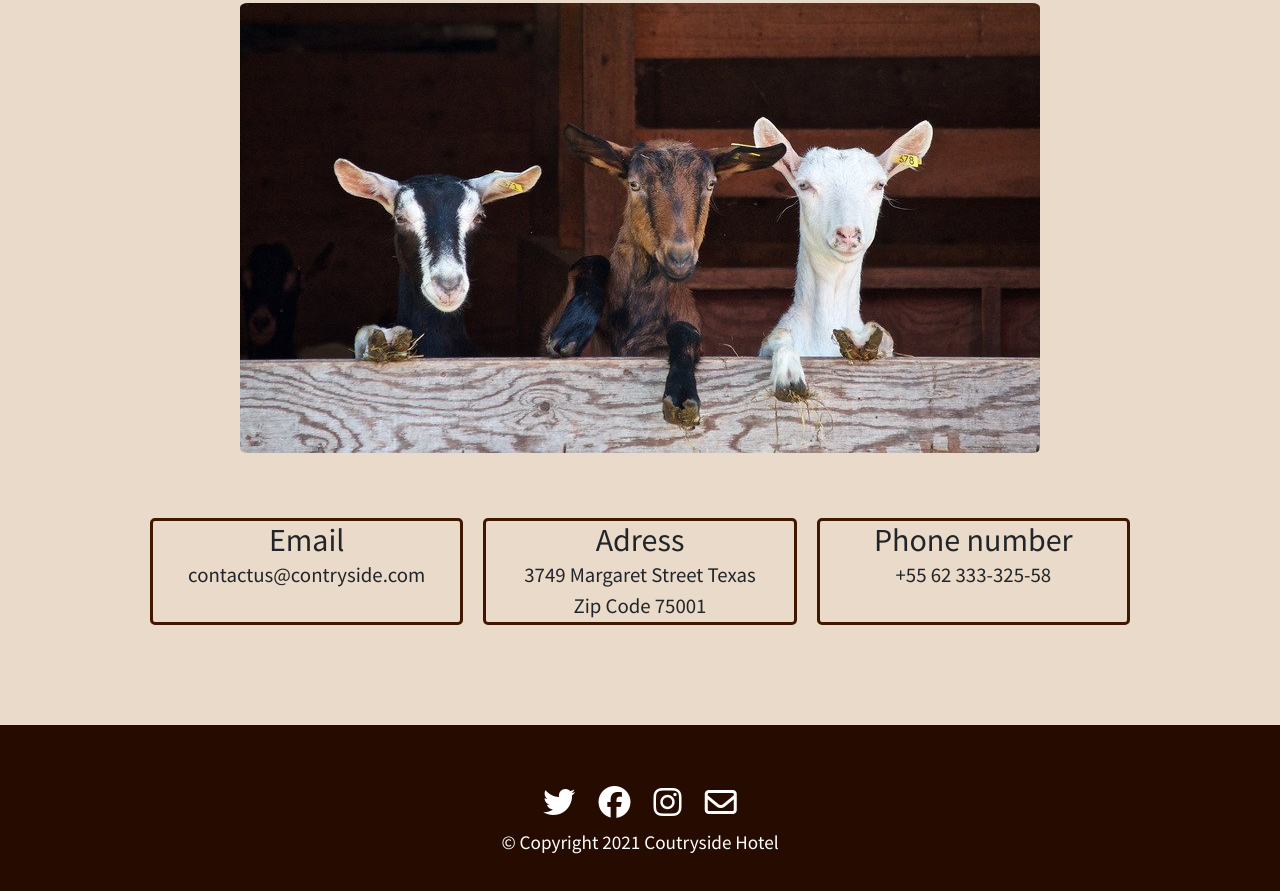
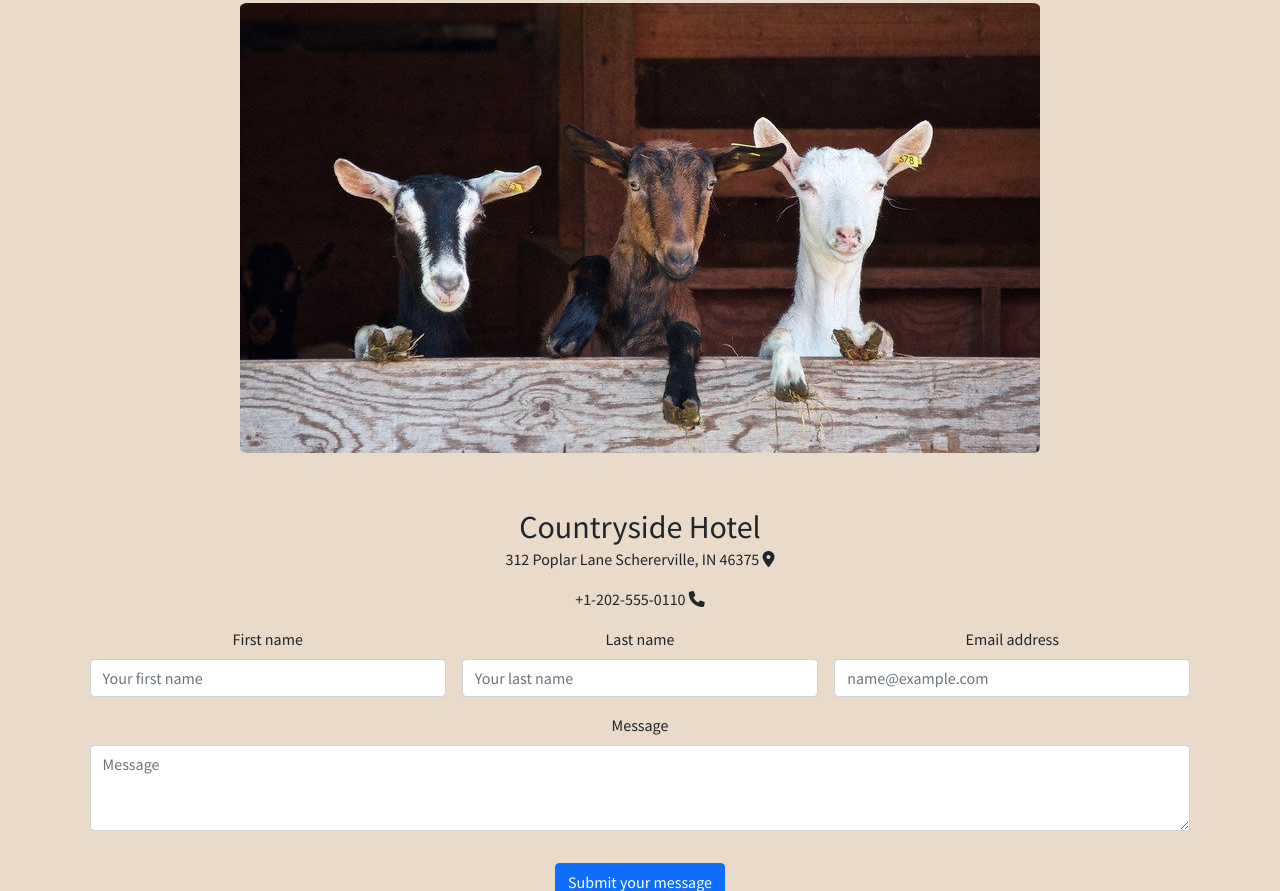
Before and after one commit to radybsb/CSS_BTSP_personal_project, a plain HTML site: page index.html in a window 1280 px wide. Shown: the part 1909-2800 px from the top of the page. Drawn offline with nearby package versions, Linux system fonts and the light colour scheme.

Commit message:
Update the contact section and some responsiveness
I reshaped the contact section, adding some forms and icons for it.

In addition to that, I also implemented some others responsiveness codes to the whole site.

```diff
--- a/index.html
+++ b/index.html
@@ -1,5 +1,6 @@
 <!DOCTYPE html>
 <html lang="en">
+
 <head>
   <meta charset="UTF-8">
   <meta http-equiv="X-UA-Compatible" content="IE=edge">
@@ -7,7 +8,8 @@
   <title>Countryside Hotel</title>
 
   <!-- Bootstrap5 -->
-    <link href="https://cdn.jsdelivr.net/npm/bootstrap@5.0.1/dist/css/bootstrap.min.css" rel="stylesheet" integrity="sha384-+0n0xVW2eSR5OomGNYDnhzAbDsOXxcvSN1TPprVMTNDbiYZCxYbOOl7+AMvyTG2x" crossorigin="anonymous">
+  <link href="https://cdn.jsdelivr.net/npm/bootstrap@5.0.1/dist/css/bootstrap.min.css" rel="stylesheet"
+    integrity="sha384-+0n0xVW2eSR5OomGNYDnhzAbDsOXxcvSN1TPprVMTNDbiYZCxYbOOl7+AMvyTG2x" crossorigin="anonymous">
 
   <!-- CSS -->
   <link rel="stylesheet" href="css/styles.css">
@@ -20,20 +22,27 @@
 
   <!-- Google Fonts -->
   <link rel="preconnect" href="https://fonts.gstatic.com">
-    <link href="https://fonts.googleapis.com/css2?family=Cinzel:wght@400;600;700;800&family=Source+Sans+Pro:wght@200;400;600;700;900&display=swap" rel="stylesheet">
+  <link
+    href="https://fonts.googleapis.com/css2?family=Cinzel:wght@400;600;700;800&family=Source+Sans+Pro:wght@200;400;600;700;900&display=swap"
+    rel="stylesheet">
 
   <!-- Font Awesome -->
   <script src="https://kit.fontawesome.com/5885fdbdb1.js" crossorigin="anonymous"></script>
 </head>
 
 <body>
+
+  <!-- Header -->
+
   <section id="header">
     <div class="header-content">
       <div>
         <nav class="navbar navbar-expand-lg navbar-dark bg-dark-transp">
           <div class="container-fluid">
             <a class="navbar-brand" href="#">Countryside Hotel</a>
-                        <button class="navbar-toggler" type="button" data-bs-toggle="collapse" data-bs-target="#navbarSupportedContent" aria-controls="navbarSupportedContent" aria-expanded="false" aria-label="Toggle navigation">
+            <button class="navbar-toggler" type="button" data-bs-toggle="collapse"
+              data-bs-target="#navbarSupportedContent" aria-controls="navbarSupportedContent" aria-expanded="false"
+              aria-label="Toggle navigation">
               <span class="navbar-toggler-icon"></span>
             </button>
             <div class="collapse navbar-collapse" id="navbarSupportedContent">
@@ -58,8 +67,6 @@
           </div>
         </nav>
       </div>
-
-            <div>
       <div class="header-text">
         <div class="title-container">
           <h1 class="header-title">
@@ -71,8 +78,10 @@
         </div>
       </div>
     </div>
-        </div>
   </section>
+
+
+  <!-- Features -->
 
   <section id="features">
     <div class="features-content">
@@ -80,51 +89,67 @@
         <div class="col">
           <img class="feature-img" src="images/room.jpg" alt="rooms">
           <h3 class="feature-heading">Rustic accommodations</h3>
-                    <p class="feature-text">Lorem ipsum dolor sit amet, consectetur adipiscing elit, sed do eiusmod tempor incididunt ut labore et dolore magna aliqua. Ut enim ad minim veniam, quis nostrud exercitation ullamco laboris nisi ut aliquip ex ea commodo consequat.</p>
+          <p class="feature-text">Lorem ipsum dolor sit amet, consectetur adipiscing elit, sed do eiusmod tempor
+            incididunt ut labore et dolore magna aliqua. Ut enim ad minim veniam, quis nostrud exercitation ullamco
+            laboris nisi ut aliquip ex ea commodo consequat.</p>
         </div>
         <div class="col">
           <img class="feature-img" src="images/horse.jpg" alt="rides">
           <h3 class="feature-heading">Horse rides</h3>
-                    <p class="feature-text">Lorem ipsum dolor sit amet, consectetur adipiscing elit, sed do eiusmod tempor incididunt ut labore et dolore magna aliqua. Ut enim ad minim veniam, quis nostrud exercitation ullamco laboris nisi ut aliquip ex ea commodo consequat.</p>
+          <p class="feature-text">Lorem ipsum dolor sit amet, consectetur adipiscing elit, sed do eiusmod tempor
+            incididunt ut labore et dolore magna aliqua. Ut enim ad minim veniam, quis nostrud exercitation ullamco
+            laboris nisi ut aliquip ex ea commodo consequat.</p>
         </div>
         <div class="col">
           <img class="feature-img" src="images/meal.jpg" alt="meals">
           <h3 class="feature-heading">Homemade meals</h3>
-                    <p class="feature-text">Lorem ipsum dolor sit amet, consectetur adipiscing elit, sed do eiusmod tempor incididunt ut labore et dolore magna aliqua. Ut enim ad minim veniam, quis nostrud exercitation ullamco laboris nisi ut aliquip ex ea commodo consequat.</p>
+          <p class="feature-text">Lorem ipsum dolor sit amet, consectetur adipiscing elit, sed do eiusmod tempor
+            incididunt ut labore et dolore magna aliqua. Ut enim ad minim veniam, quis nostrud exercitation ullamco
+            laboris nisi ut aliquip ex ea commodo consequat.</p>
         </div>
       </div>
     </div>
   </section>
+
+
+  <!-- Testimonials -->
 
   <section id="testimonials">
     <div class="testimonals-content">
       <div id="carouselExampleControls" class="carousel slide" data-bs-ride="carousel" data-bs-interval="5000">
         <div class="carousel-inner">
           <div class="carousel-item active">
-                        <i class="fas fa-star"></i><i class="fas fa-star"></i><i class="fas fa-star"></i><i class="fas fa-star"></i><i class="fas fa-star-half"></i>
-                        <h3 class="testimonial-heading">Lorem ipsum dolor sit amet, consectetur adipiscing elit, sed do eiusmod tempor incididunt ut labore et dolore magna aliqua.</h3>
-                        <img class="d-block w-100 testimonial-img" src="images/man.png"  alt="avatar">
+            <i class="fas fa-star"></i><i class="fas fa-star"></i><i class="fas fa-star"></i><i
+              class="fas fa-star"></i><i class="fas fa-star-half"></i>
+            <h3 class="testimonial-heading">Lorem ipsum dolor sit amet, consectetur adipiscing elit, sed do eiusmod
+              tempor incididunt ut labore et dolore magna aliqua.</h3>
+            <img class="d-block w-100 testimonial-img" src="images/man.png" alt="avatar">
             <em class="testimonial-name">Rodrigo Alves, Brazil</em>
           </div>
           <div class="carousel-item">
 
             <i class="fas fa-star"></i><i class="fas fa-star"></i><i class="fas fa-star"></i><i class="fas fa-star"></i>
-                        <h3 class="testimonial-heading">Lorem ipsum dolor sit amet, consectetur adipiscing elit, sed do eiusmod tempor incididunt ut labore et dolore magna aliqua.</h3>
-                        <img class="d-block w-100 testimonial-img" src="images/man2.png"  alt="avatar">
+            <h3 class="testimonial-heading">Lorem ipsum dolor sit amet, consectetur adipiscing elit, sed do eiusmod
+              tempor incididunt ut labore et dolore magna aliqua.</h3>
+            <img class="d-block w-100 testimonial-img" src="images/man2.png" alt="avatar">
             <em class="testimonial-name">Najmin Rodrigues, Mexico</em>
           </div>
           <div class="carousel-item">
-                        <i class="fas fa-star"></i><i class="fas fa-star"></i><i class="fas fa-star"></i><i class="fas fa-star"></i><i class="fas fa-star"></i>
-                        <h3 class="testimonial-heading">Lorem ipsum dolor sit amet, consectetur adipiscing elit, sed do eiusmod tempor incididunt ut labore et dolore magna aliqua.</h3>
-                        <img class="d-block w-100 testimonial-img" src="images/man3.png"  alt="avatar">
+            <i class="fas fa-star"></i><i class="fas fa-star"></i><i class="fas fa-star"></i><i
+              class="fas fa-star"></i><i class="fas fa-star"></i>
+            <h3 class="testimonial-heading">Lorem ipsum dolor sit amet, consectetur adipiscing elit, sed do eiusmod
+              tempor incididunt ut labore et dolore magna aliqua.</h3>
+            <img class="d-block w-100 testimonial-img" src="images/man3.png" alt="avatar">
             <em class="testimonial-name">Goku Rodrigues, Florida</em>
           </div>
         </div>
-                <button class="carousel-control-prev" type="button" data-bs-target="#carouselExampleControls" data-bs-slide="prev">
+        <button class="carousel-control-prev" type="button" data-bs-target="#carouselExampleControls"
+          data-bs-slide="prev">
           <span class="carousel-control-prev-icon" aria-hidden="true"></span>
           <span class="visually-hidden">Previous</span>
         </button>
-                <button class="carousel-control-next" type="button" data-bs-target="#carouselExampleControls" data-bs-slide="next">
+        <button class="carousel-control-next" type="button" data-bs-target="#carouselExampleControls"
+          data-bs-slide="next">
           <span class="carousel-control-next-icon" aria-hidden="true"></span>
           <span class="visually-hidden">Next</span>
         </button>
@@ -132,31 +157,46 @@
     </div>
   </section>
 
+
+<!-- Contact -->
+
   <section id="contact">
     <div class="contact-content">
       <div>
         <h2 class="contact-main-header">Contact us</h2>
         <img src="images/goat.jpg" alt="contact us" class="content-img">
       </div>
-
-            <div class="row contact-cards">
-                <div class="contact-card col">
-                    <h3 class="contact-header">Email</h3>
-                    <p class="contact-text">contactus@contryside.com</p>
+      <div class="contact-form">
+        <h3 class="contact-header">Countryside Hotel</h3>
+        <p>312 Poplar Lane Schererville, IN 46375 <i class="fas fa-map-marker-alt contact-icon"></i></p>
+        <p>+1-202-555-0110 <i class="fas fa-phone contact-icon"></i></p>
+        <form class="row g-3">
+          <div class="col-md-4">
+            <label for="validationDefault01" class="form-label">First name</label>
+            <input type="text" class="form-control" id="validationDefault01" placeholder="Your first name" required>
           </div>
-                <div class="contact-card col">
-                    <h3 class="contact-header">Adress</h3>
-                    <p class="contact-text">3749 Margaret Street Texas</p>
-                    <p class="contact-text">Zip Code 75001</p>
+          <div class="col-md-4">
+            <label for="validationDefault02" class="form-label">Last name</label>
+            <input type="text" class="form-control" id="validationDefault02" placeholder="Your last name"  required>
           </div>
-                <div class="contact-card col">
-                    <h3 class="contact-header">Phone number</h3>
-                    <p class="contact-text">+55 62 333-325-58</p>
+          <div class="col-md-4">
+            <label for="exampleFormControlInput1" class="form-label">Email address</label>
+            <input type="email" class="form-control" id="exampleFormControlInput1" placeholder="name@example.com">
           </div>
-
+          <div class="mb-3">
+            <label for="exampleFormControlTextarea1" class="form-label">Message</label>
+            <textarea class="form-control" placeholder="Message" id="exampleFormControlTextarea1" rows="3"></textarea>
+          </div>
+          <div class="col-12">
+            <button class="btn btn-primary" type="submit">Submit your message</button>
+          </div>
+        </form>
       </div>
     </div>
   </section>
+
+
+<!-- Footer -->
 
   <section id="social-media">
     <footer>
@@ -170,6 +210,12 @@
     </footer>
   </section>
 
-    <script src="https://cdn.jsdelivr.net/npm/bootstrap@5.0.1/dist/js/bootstrap.bundle.min.js" integrity="sha384-gtEjrD/SeCtmISkJkNUaaKMoLD0//ElJ19smozuHV6z3Iehds+3Ulb9Bn9Plx0x4" crossorigin="anonymous"></script>
+
+<!-- Script -->
+
+  <script src="https://cdn.jsdelivr.net/npm/bootstrap@5.0.1/dist/js/bootstrap.bundle.min.js"
+    integrity="sha384-gtEjrD/SeCtmISkJkNUaaKMoLD0//ElJ19smozuHV6z3Iehds+3Ulb9Bn9Plx0x4" crossorigin="anonymous">
+  </script>
 </body>
+
 </html>
```
Lines whose indentation alone changed are shown as unchanged.
